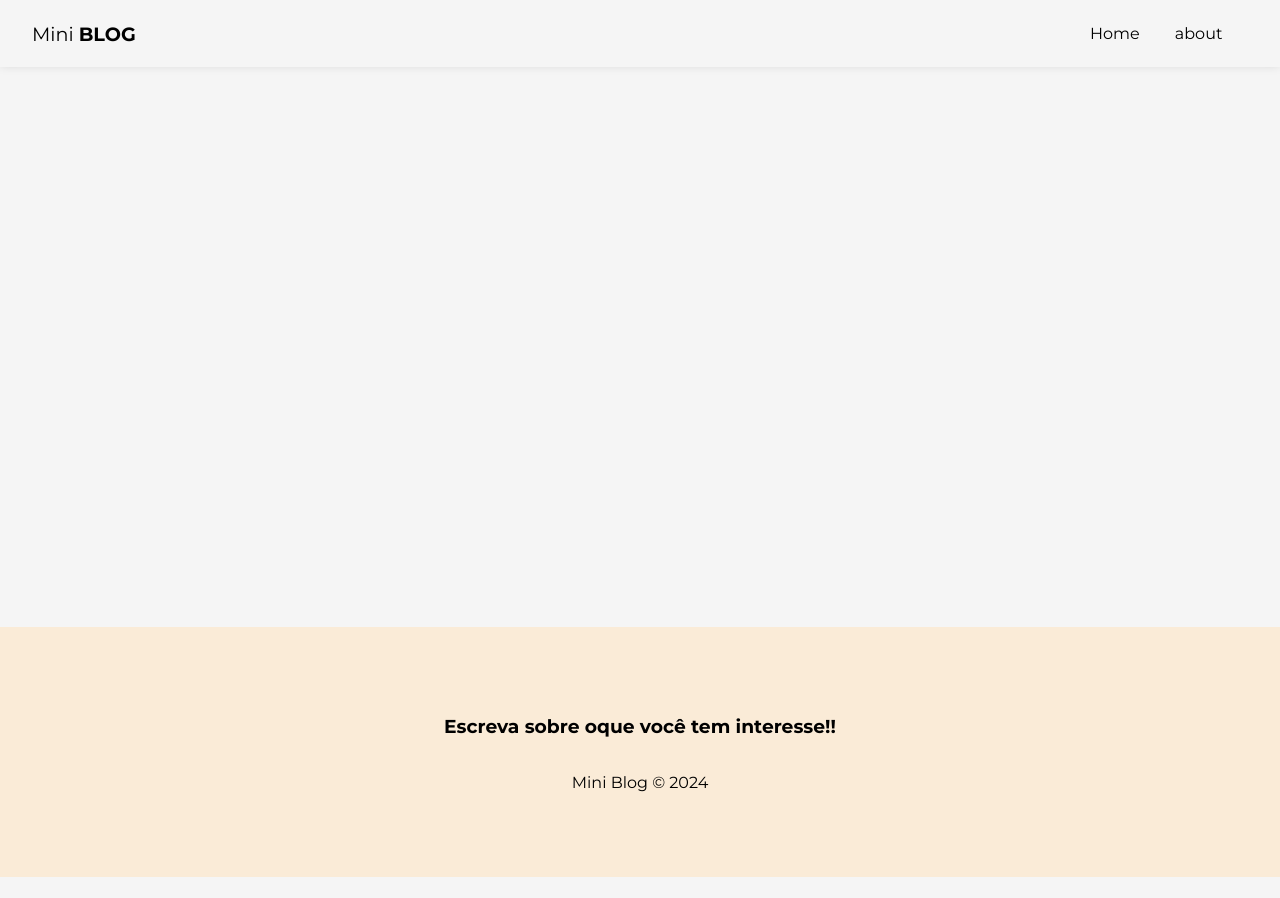
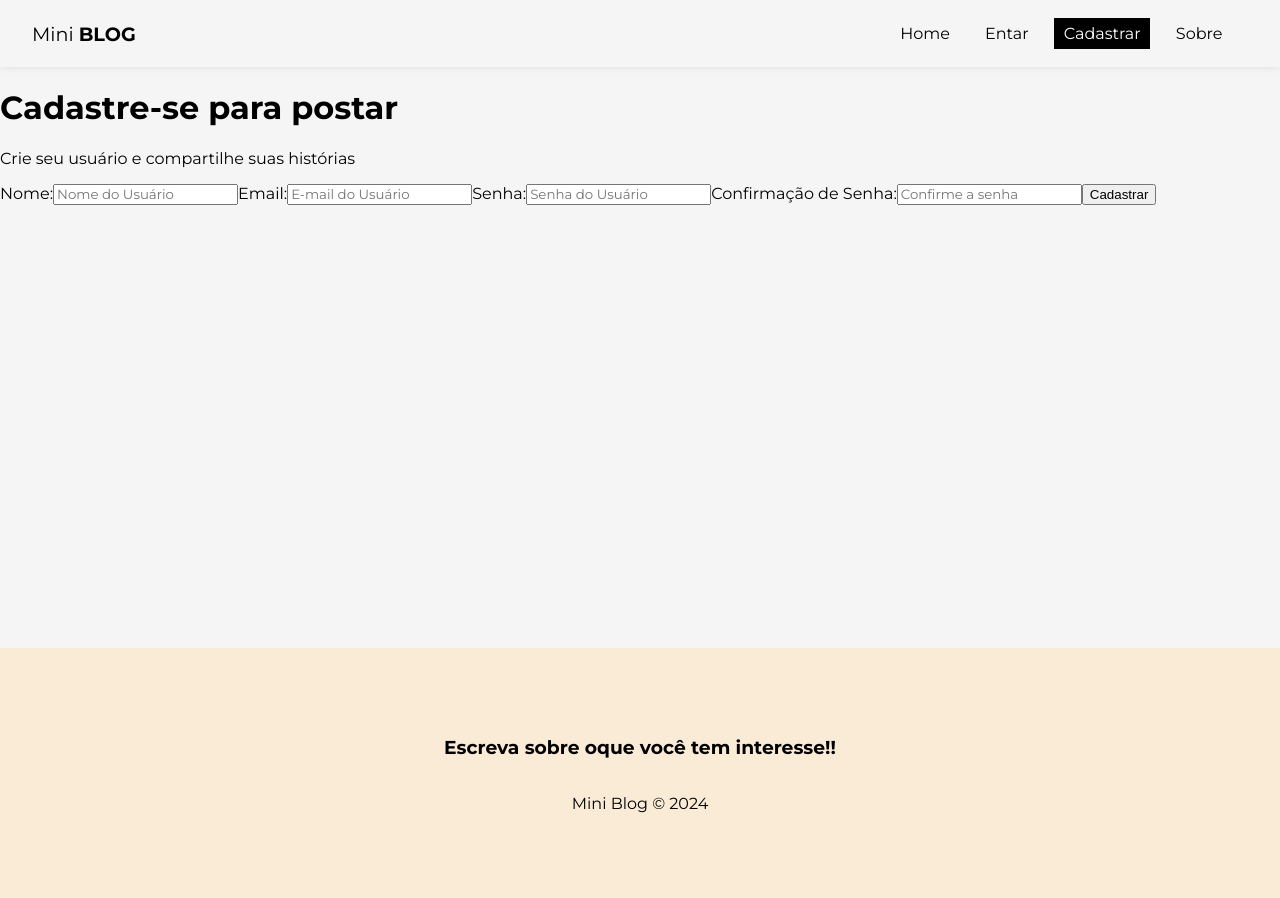
Before and after one commit to GabrielR4SH/miniblog, a React (Create React App) app: page /register in a window 1280 px wide. Before the commit the page ends 877 px from the top, so only its background shows below. Built offline with nearby package versions, Linux system fonts and the light colour scheme.

Commit message:
RegisterScreen add + login Structure

```diff
--- a/src/App.js
+++ b/src/App.js
@@ -1,9 +1,11 @@
 import './App.css';
 import { BrowserRouter, Routes, Route, Navigate } from 'react-router-dom';
 import Home from './pages/Home/Home';
+import Login from './pages/login/Login';
 import About from './pages/About/About';
 import Navbar from './components/Navbar/Navbar';
 import Footer from './components/Footer/Footer';
+import Register from './pages/Register/Register';
 
 function App() {
   return (
@@ -14,6 +16,8 @@
           <Routes>
             <Route path='/' element={<Home/>} />
             <Route path='/about' element={<About/>} />
+            <Route path='/login' element={<Login />} />
+            <Route path='/register' element={<Register />} />
           </Routes>
         </div>
         <Footer />
--- a/src/components/Navbar/Navbar.js
+++ b/src/components/Navbar/Navbar.js
@@ -13,7 +13,13 @@
                 <NavLink to="/" className={({isActive}) => (isActive ? styles.active: "")}>Home</NavLink>
             </li>
             <li>
-                <NavLink to="/about" className={({isActive}) => (isActive ? styles.active: "")}>about</NavLink>
+                <NavLink to="/login" className={({isActive}) => (isActive ? styles.active: "")}>Entar</NavLink>
+            </li>
+            <li>
+                <NavLink to="/register" className={({isActive}) => (isActive ? styles.active: "")}>Cadastrar</NavLink>
+            </li>
+            <li>
+                <NavLink to="/about" className={({isActive}) => (isActive ? styles.active: "")}>Sobre</NavLink>
             </li>
         </ul>
     </nav>
--- /dev/null
+++ b/src/pages/Register/Register.js
@@ -0,0 +1,33 @@
+import React from 'react';
+import styles from './Register.module.css';
+import { useState,useEffect } from 'react';
+
+const Register = () => {
+  return (
+    <div>
+        <h1>Cadastre-se para postar</h1>
+        <p>Crie seu usuário e compartilhe suas histórias</p>
+        <form>
+            <label>
+                <span>Nome:</span>
+                <input type='text' name='displayName' required placeholder='Nome do Usuário'/>
+            </label>
+            <label>
+                <span>Email:</span>
+                <input type='email' name='email' required placeholder='E-mail do Usuário'/>
+            </label>
+            <label>
+                <span>Senha:</span>
+                <input type='password' name='password' required placeholder='Senha do Usuário'/>
+            </label>
+            <label>
+                <span>Confirmação de Senha:</span>
+                <input type='password' name='confirmPassword' required placeholder='Confirme a senha'/>
+            </label>
+            <button className='btn'>Cadastrar</button>
+        </form>
+    </div>
+  )
+}
+
+export default Register
--- /dev/null
+++ b/src/pages/Register/Register.module.css
@@ -0,0 +1,7 @@
+.register{
+    text-align: center;
+}
+
+.register p{
+    color: #aaa;
+}
--- /dev/null
+++ b/src/pages/login/Login.js
@@ -0,0 +1,10 @@
+import React from 'react'
+import styles from './Login.module.css';
+
+const Login = () => {
+  return (
+    <div>Login</div>
+  )
+}
+
+export default Login
```
Also changed, not shown: src/pages/login/Login.module.css (added).
